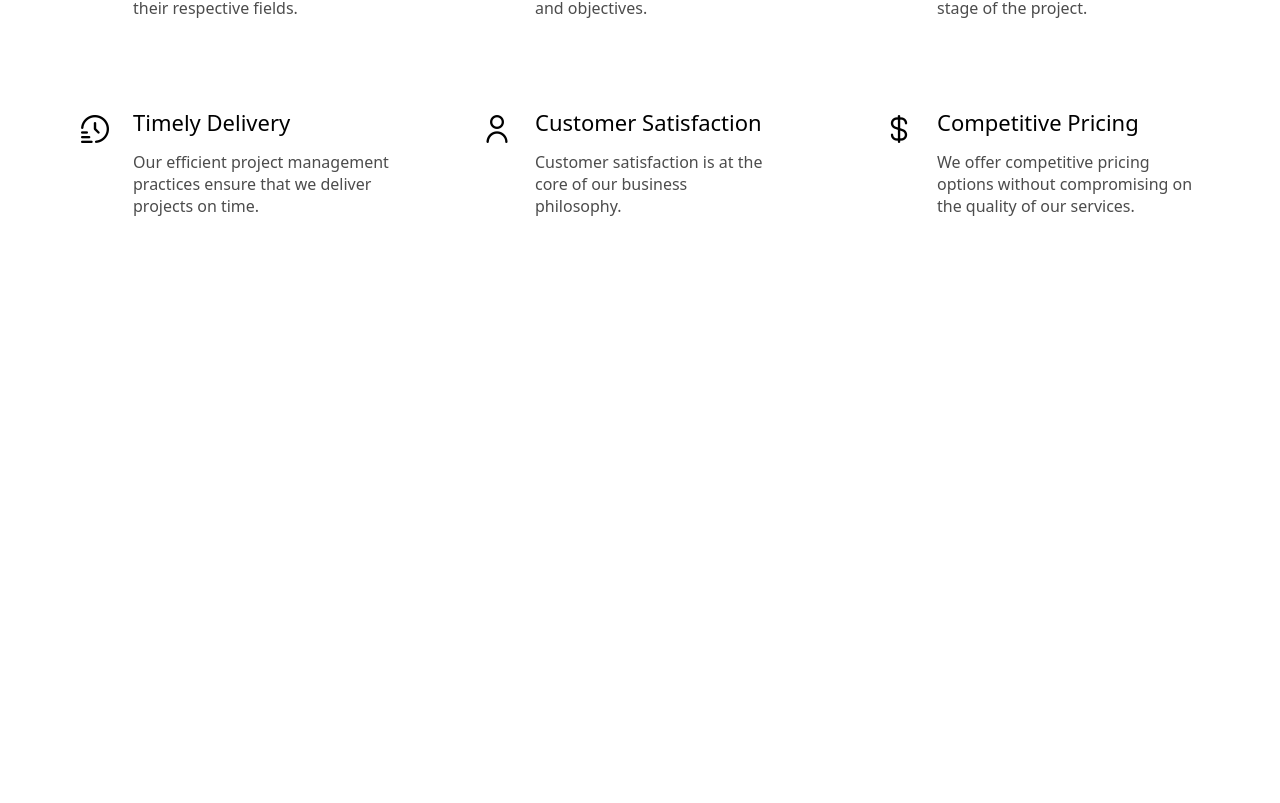
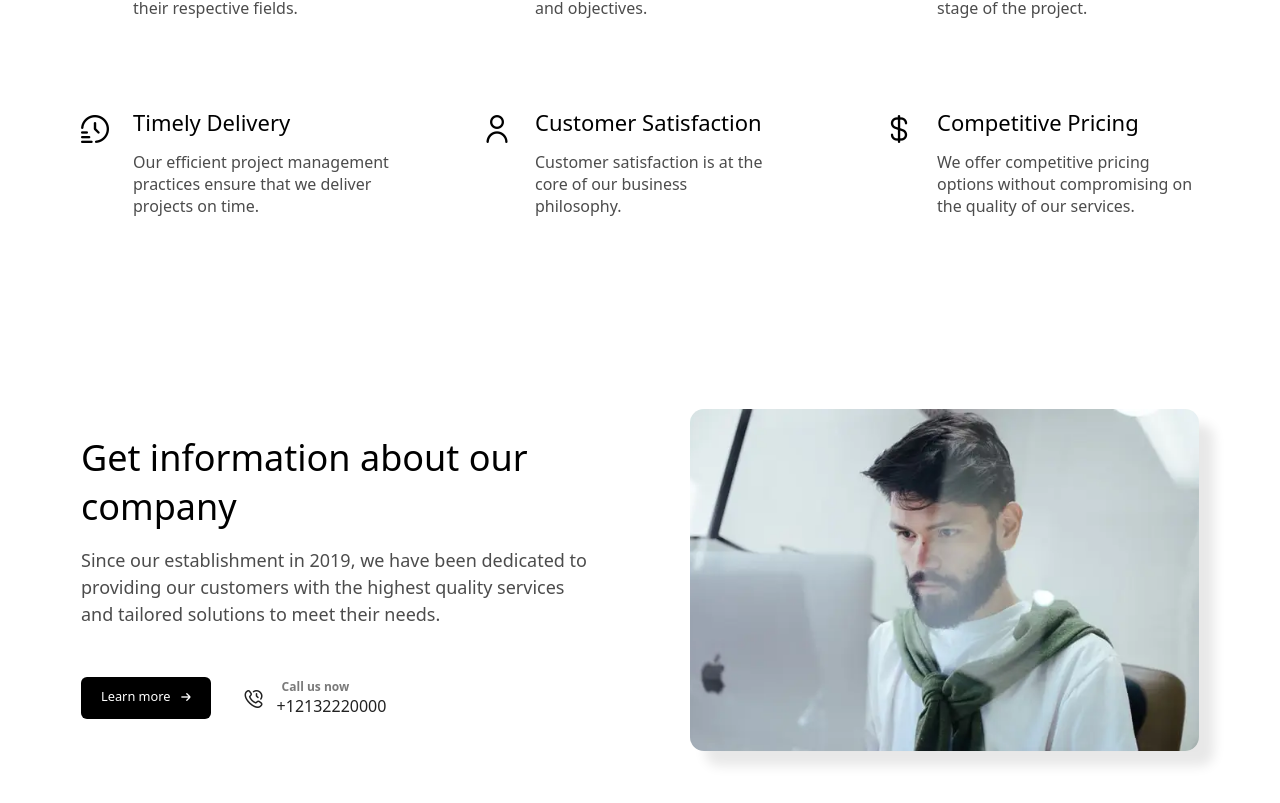
Before and after one commit to can-erturk/digital-agency, a Vue app: page / in a window 1280 px wide. Shown: the part 1321-2124 px from the top of the page. Built offline with nearby package versions, Linux system fonts and the light colour scheme.

Commit message:
Create about us section and add it to home page

```diff
--- /dev/null
+++ b/src/components/sections/AboutUs.vue
@@ -0,0 +1,142 @@
+<script setup>
+import PrimaryBtn from '../__common__/PrimaryBtn.vue'
+</script>
+
+<template>
+  <section class="about-us">
+    <div class="container">
+      <div class="about-us-content">
+        <h2>Get information about our company</h2>
+        <p>
+          Since our establishment in 2019, we have been dedicated to providing our customers with
+          the highest quality services and tailored solutions to meet their needs.
+        </p>
+
+        <div class="buttons">
+          <PrimaryBtn text="Learn more" href="/" icon="fi-rr-arrow-small-right" />
+          <a href="#" class="tab-call-link">
+            <div class="tcl-left">
+              <div class="tab-call-link-icon">
+                <i class="fi fi-rr-call-history"></i>
+              </div>
+            </div>
+            <div class="tcl-right">
+              <div class="tab-call-link-title">Call us now</div>
+              <div class="tab-call-link-text">+12132220000</div>
+            </div>
+          </a>
+        </div>
+      </div>
+
+      <div class="about-us-img">
+        <img src="/about-min.webp" alt="About us image" />
+      </div>
+    </div>
+  </section>
+</template>
+
+<style scoped>
+.container {
+  display: flex;
+  gap: 100px;
+  flex-wrap: wrap;
+}
+
+.about-us-content {
+  flex: 1;
+  display: flex;
+  flex-direction: column;
+  justify-content: center;
+}
+
+.about-us-img {
+  flex: 1;
+  position: relative;
+}
+
+.about-us-img img {
+  width: 100%;
+  height: 100%;
+  object-fit: cover;
+  border-radius: 0.875rem;
+  box-shadow: 15px 15px 12px #00000018;
+}
+
+.backdrop-image {
+  border-radius: 0.875rem;
+  position: absolute;
+  top: 15px;
+  right: -20px;
+  width: 100%;
+  height: 100%;
+  object-fit: cover;
+  opacity: 0.5;
+  z-index: -1;
+}
+
+.buttons {
+  display: flex;
+  gap: 1.5rem;
+  margin-top: 2.5rem;
+  align-items: center;
+}
+
+.tab-call-link {
+  display: flex;
+  padding: 10px;
+  color: #222;
+  cursor: pointer;
+  gap: 0.875rem;
+  align-items: center;
+}
+
+a.tab-call-link:hover {
+  cursor: pointer;
+}
+
+.tab-call-link .tab-call-link-icon {
+  height: 100%;
+  display: flex;
+  justify-content: center;
+  align-items: center;
+  font-size: 18px;
+  position: relative;
+  top: 3px;
+}
+
+.tab-call-link .tab-call-link-title {
+  font-size: 12px;
+  font-weight: 600;
+  margin-left: 5px;
+  opacity: 0.6;
+}
+
+a.tab-call-link:hover .tab-call-link-title {
+  opacity: 1;
+}
+
+.tab-call-link .tab-call-link-text {
+  font-weight: 500;
+}
+
+@media screen and (max-width: 768px) {
+  .container {
+    gap: 20px;
+  }
+
+  .about-us-content {
+    margin-bottom: 2.5rem;
+  }
+
+  .about-us-img {
+    min-width: 100%;
+    height: auto;
+  }
+
+  .buttons {
+    flex-wrap: wrap;
+    gap: 0.5rem;
+    row-gap: 1.5rem;
+  }
+}
+</style>
--- a/src/views/HomeView.vue
+++ b/src/views/HomeView.vue
@@ -2,11 +2,13 @@
 import Hero from '@/components/sections/Hero.vue'
 import References from '@/components/sections/References.vue'
 import WhyUs from '@/components/sections/WhyUs.vue'
+import AboutUs from '@/components/sections/AboutUs.vue'
 </script>
 
 <template>
   <Hero />
   <References />
   <WhyUs />
+  <AboutUs />
   <div style="height: 100vh"></div>
 </template>
```
Also changed, not shown: public/about-min.webp (added), public/shapes/about-shape.jpg (added).
